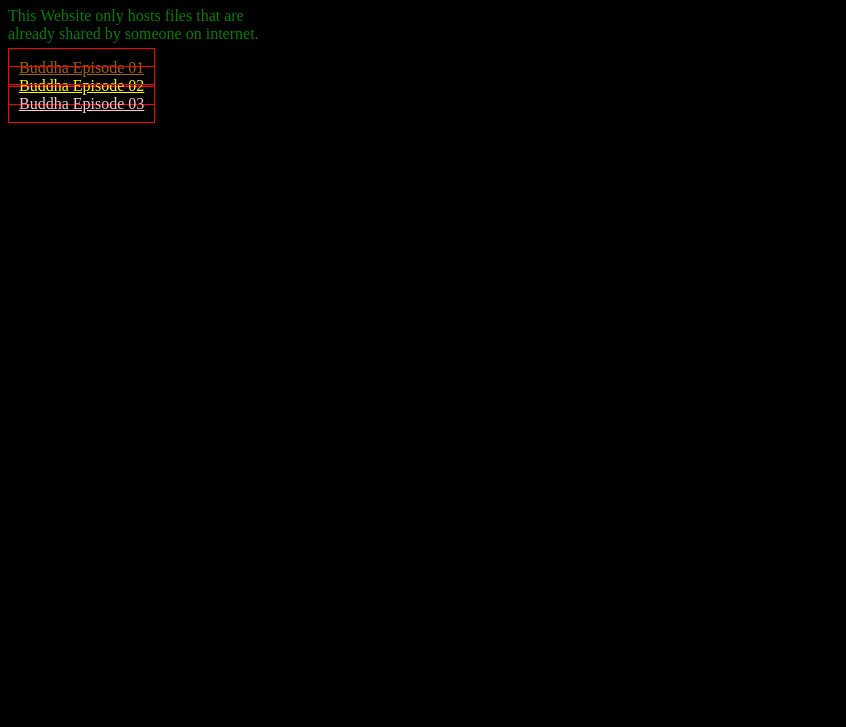
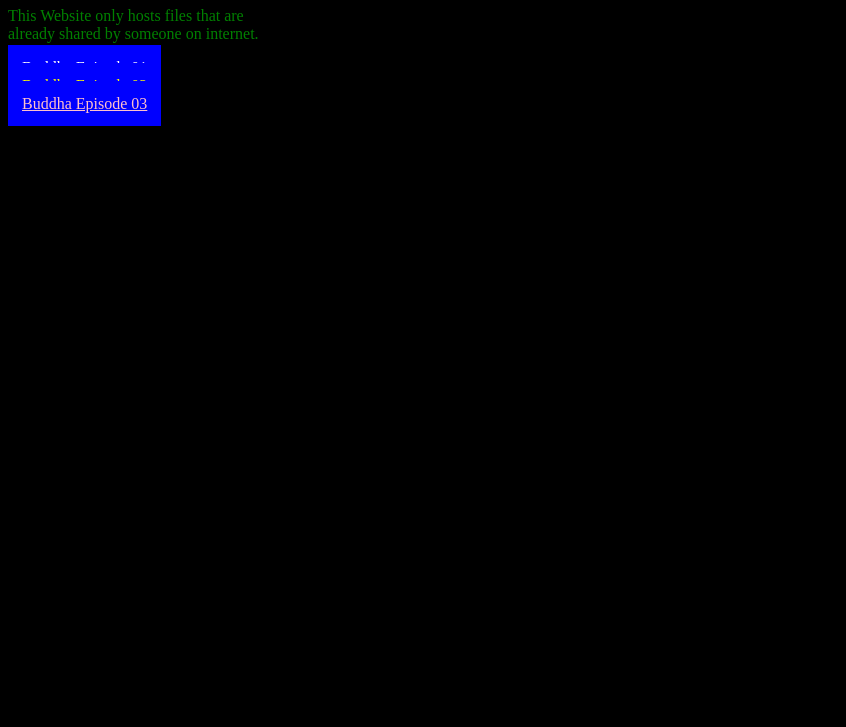
Before and after one commit to Adharshanandhan/IBM-EPBL, a plain HTML site: page Buddha/index.html in a window 1280 px wide. Shown: the part 73-800 px from the top of the page, without its empty margins (0-846 px from the left). Drawn offline with Linux system fonts and the light colour scheme.

Commit message:
Update index.html

```diff
--- a/Buddha/index.html
+++ b/Buddha/index.html
@@ -9,14 +9,14 @@
 <h1 style="text-align:center;color:white"> pk-628996.github.com  </h1>
 <style type="text/css">
       a {
-         padding: 10px;
-         background: light blue;
+         padding: 14px;
+         background:blue;
          font-family:Times New Roman;
-         border: 1px solid red;
+         border: 1px  gold;
       }
    </style>
 <p style="color:green"> This Website only hosts files that are<br /> already shared  by  someone on internet. </p>
-   <a style="color:#A76000" href="https://pk-628996.github.io/Buddha/buddhae01.html"> Buddha Episode 01 </a> <br />
+   <a style="color:white" href="https://pk-628996.github.io/Buddha/buddhae01.html"> Buddha Episode 01 </a> <br />
    <a style="color:yellow" href="https://pk-628996.github.io/Buddha/buddhae02.html"> Buddha Episode 02 </a> <br />
    <a style="color:pink" href="https://pk-628996.github.io/Buddha/buddhae03.html"> Buddha Episode 03 </a>
 <p> Hosted on Github </p>
```
